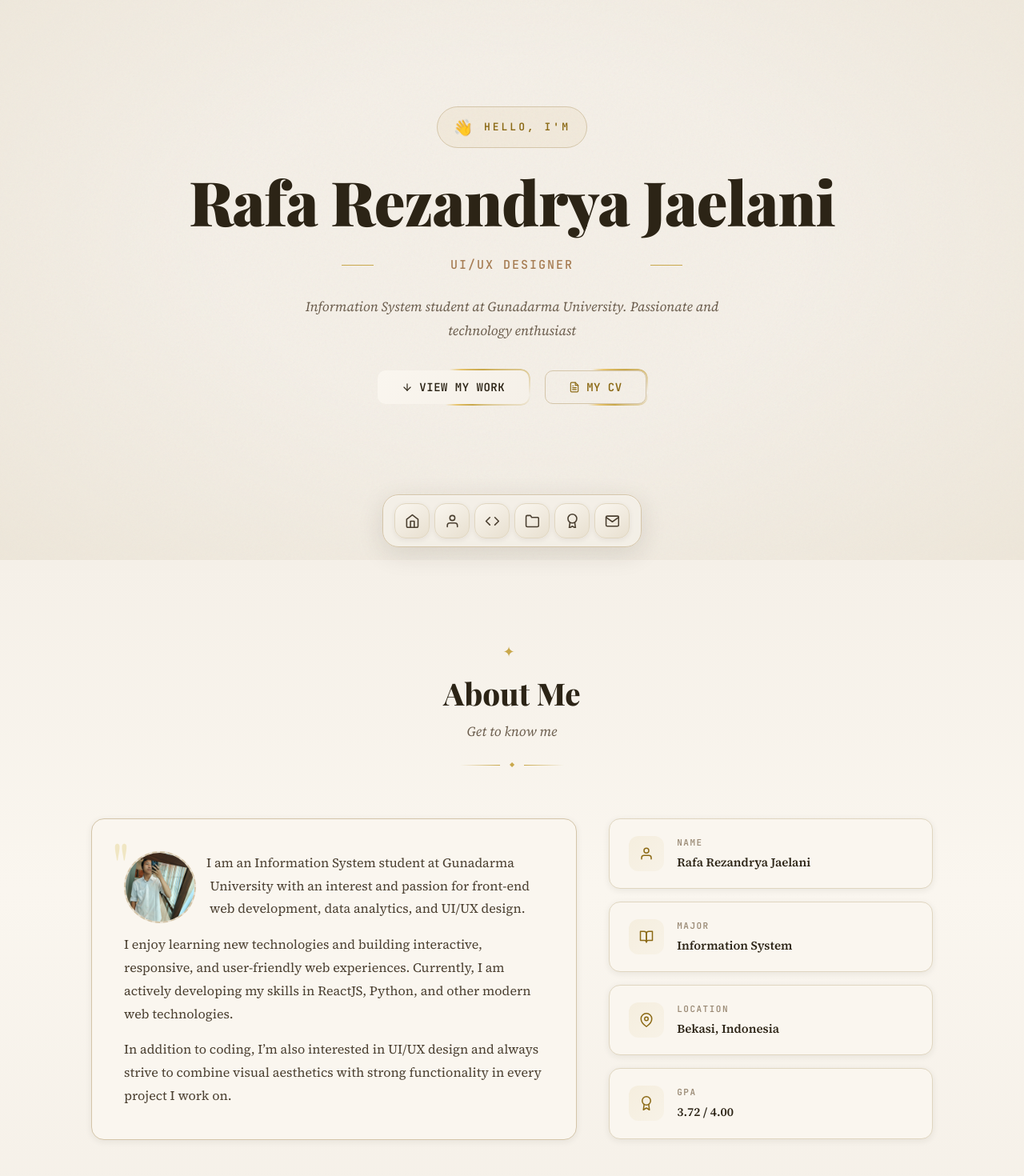
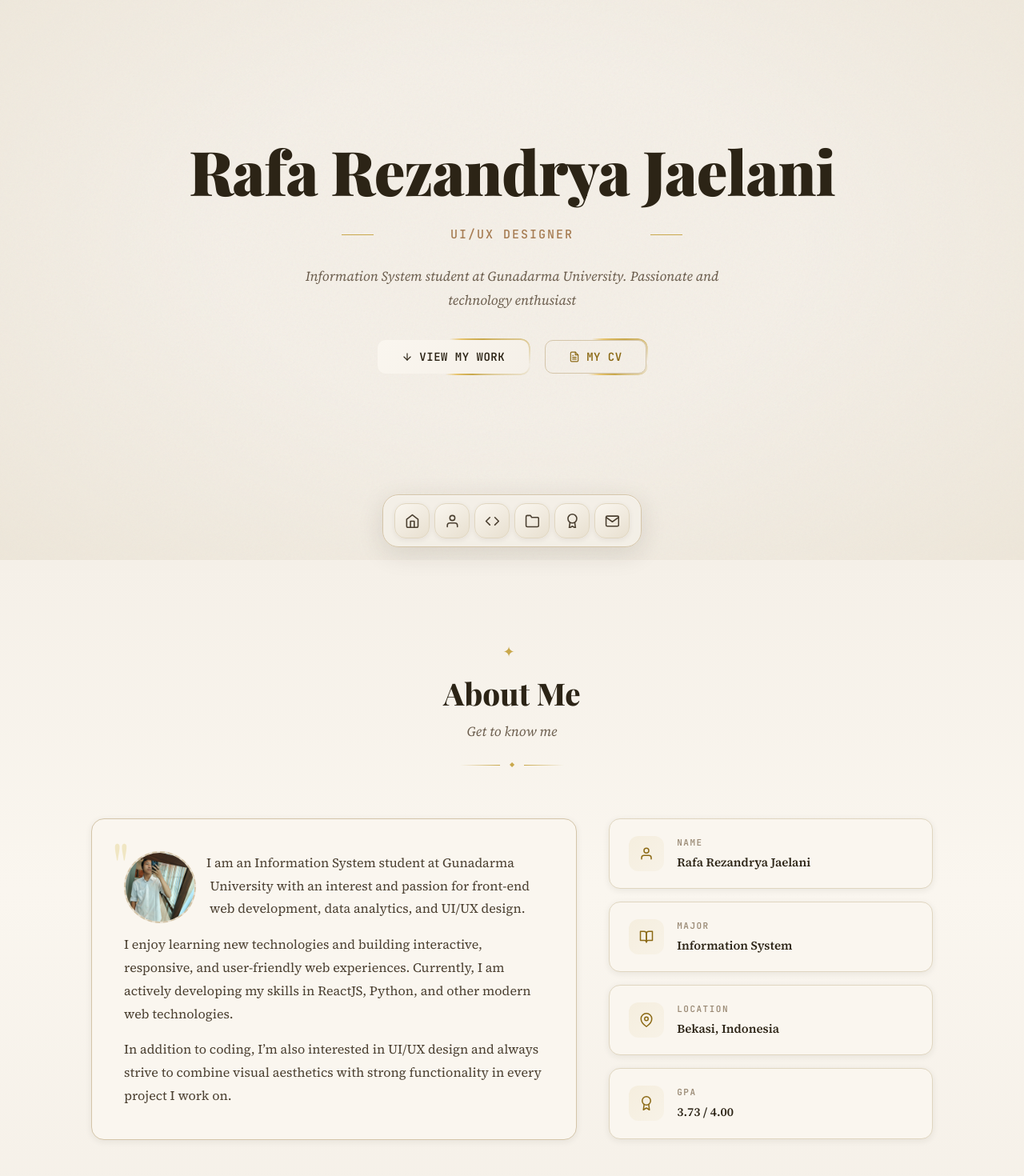
Before and after one commit to rafareza/portofolio, a React (Vite) app: page / in a window 1280 px wide. Shown: the part 100-1570 px from the top of the page at 80% size. Built offline with nearby package versions, Linux system fonts and the light colour scheme; a web font is replaced by a local one.

Commit message:
update projekan baru

```diff
--- a/src/components/AboutSection.jsx
+++ b/src/components/AboutSection.jsx
@@ -8,7 +8,7 @@ const infoCards = [
   { icon: FiUser, label: 'Name', value: 'Rafa Rezandrya Jaelani' },
   { icon: FiBookOpen, label: 'Major', value: 'Information System' },
   { icon: FiMapPin, label: 'Location', value: 'Bekasi, Indonesia' },
-  { icon: FiAward, label: 'GPA', value: '3.72 / 4.00' },
+  { icon: FiAward, label: 'GPA', value: '3.73 / 4.00' },
 ];
 
 const containerVariants = {
@@ -40,7 +40,7 @@ export default function AboutSection() {
             <div className="about-section__bio-card">
               <div className="about-section__quote-mark">"</div>
 
-              <div className="about-section__avatar-wrapper" title="Ganti '/profile.jpg' dengan fotomu">
+              <div className="about-section__avatar-wrapper" title="poto profile">
                 <img
                   src={rezaImg}
                   alt="Profile"
--- a/src/components/HeroSection.jsx
+++ b/src/components/HeroSection.jsx
@@ -18,15 +18,6 @@ export default function HeroSection() {
       </div>
 
       <div className="container hero-section__content">
-        <motion.div
-          className="hero-section__badge"
-          initial={{ opacity: 0, y: 20 }}
-          animate={{ opacity: 1, y: 0 }}
-          transition={{ delay: 0.2, duration: 0.5 }}
-        >
-          <span className="hero-section__wave">👋</span>
-          <span>HELLO, I'M</span>
-        </motion.div>
 
         <motion.h1
           className="hero-section__name"
--- a/src/components/ProjectsSection.jsx
+++ b/src/components/ProjectsSection.jsx
@@ -1,6 +1,6 @@
 import { motion } from 'framer-motion';
 import { FiGithub, FiExternalLink } from 'react-icons/fi';
-import { FaBrain, FaLeaf, FaStore, FaBriefcase, FaCoffee, FaPiggyBank } from 'react-icons/fa';
+import { FaBrain, FaWater, FaLeaf, FaLaptopCode, FaCoffee, FaPiggyBank, FaChartLine } from 'react-icons/fa';
 import SectionHeader from './SectionHeader';
 import './ProjectsSection.css';
 
@@ -14,7 +14,7 @@ const projects = [
     demo: null,
   },
   {
-    icon: FaLeaf,
+    icon: FaWater,
     title: 'Acacia Water',
     desc: 'Website for selling and purchasing water and gas at Acacia Water stores.',
     tech: ['React', 'Typescript', 'Supabase'],
@@ -22,7 +22,7 @@ const projects = [
     demo: 'https://acacia-water.vercel.app/',
   },
   {
-    icon: FaStore,
+    icon: FaLeaf,
     title: 'Website Bunga Indah',
     desc: 'Website for selling and purchasing flowers at the Bunga Indah shop',
     tech: ['PHP', 'MySQL', 'Bootstrap'],
@@ -30,7 +30,7 @@ const projects = [
     demo: null,
   },
   {
-    icon: FaBriefcase,
+    icon: FaLaptopCode,
     title: 'Portfolio Website',
     desc: 'Personal Portofolio Website',
     tech: ['React', 'Vite', 'JavaScript'],
@@ -52,6 +52,13 @@ const projects = [
     tech: ['React', 'Typescript', 'Supabase'],
     github: 'https://github.com/rafareza/Kasku',
     demo: 'https://kasku-ten.vercel.app/',
+  },
+  {
+    icon: FaChartLine,
+    title: 'Model Comparison And Sentiment Analysis',
+    desc: 'Comparison of models and sentiment analysis of the NotebookLM application using SVM and Naive Bayes.',
+    tech: ['Python', 'Machine Learning', 'SVM', 'Naive Bayes'],
+    demo: 'https://colab.research.google.com/drive/1RVEEBxJNTDvriXgvI4jgGw8KMCf16EII?usp=sharing',
   },
 ];
 
```
